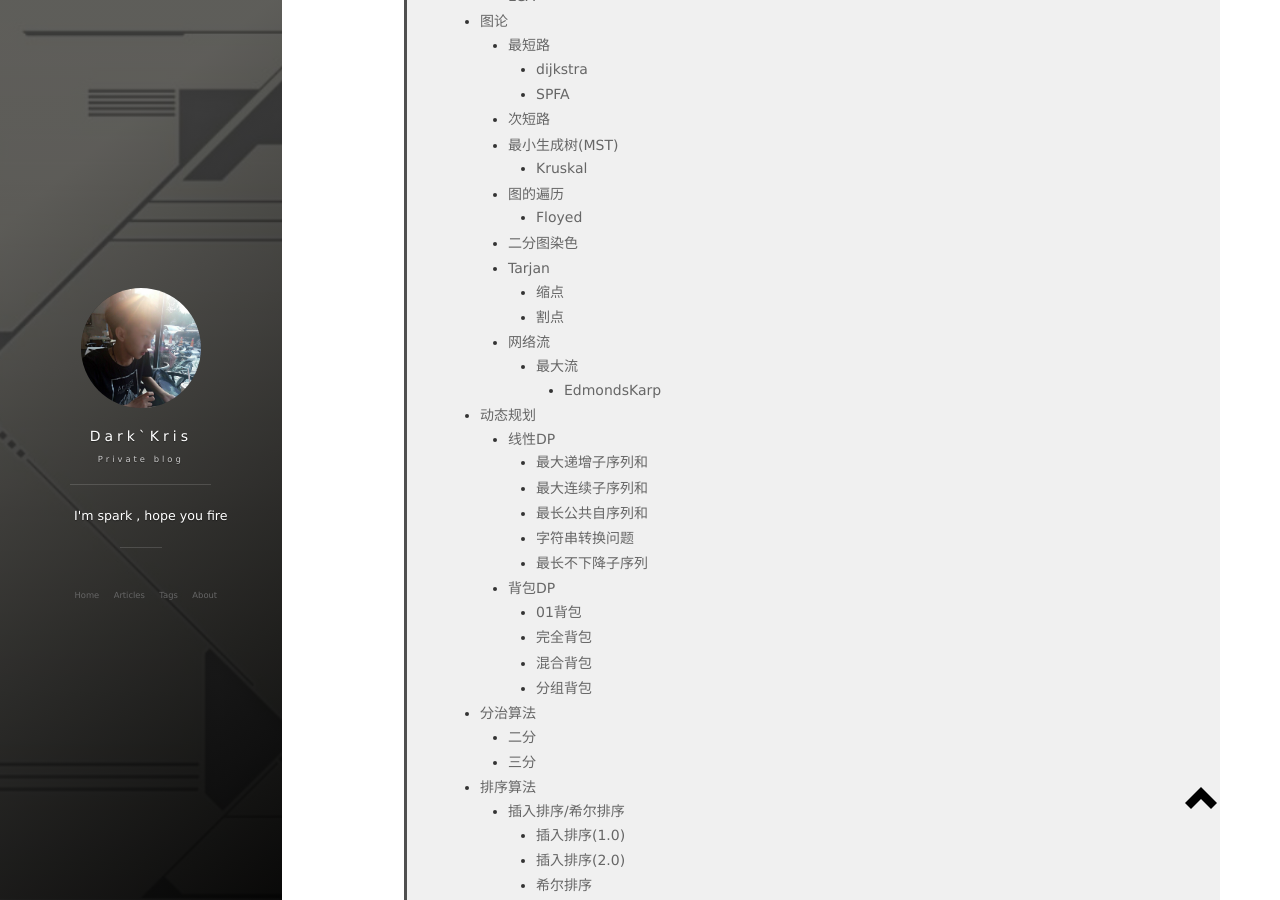
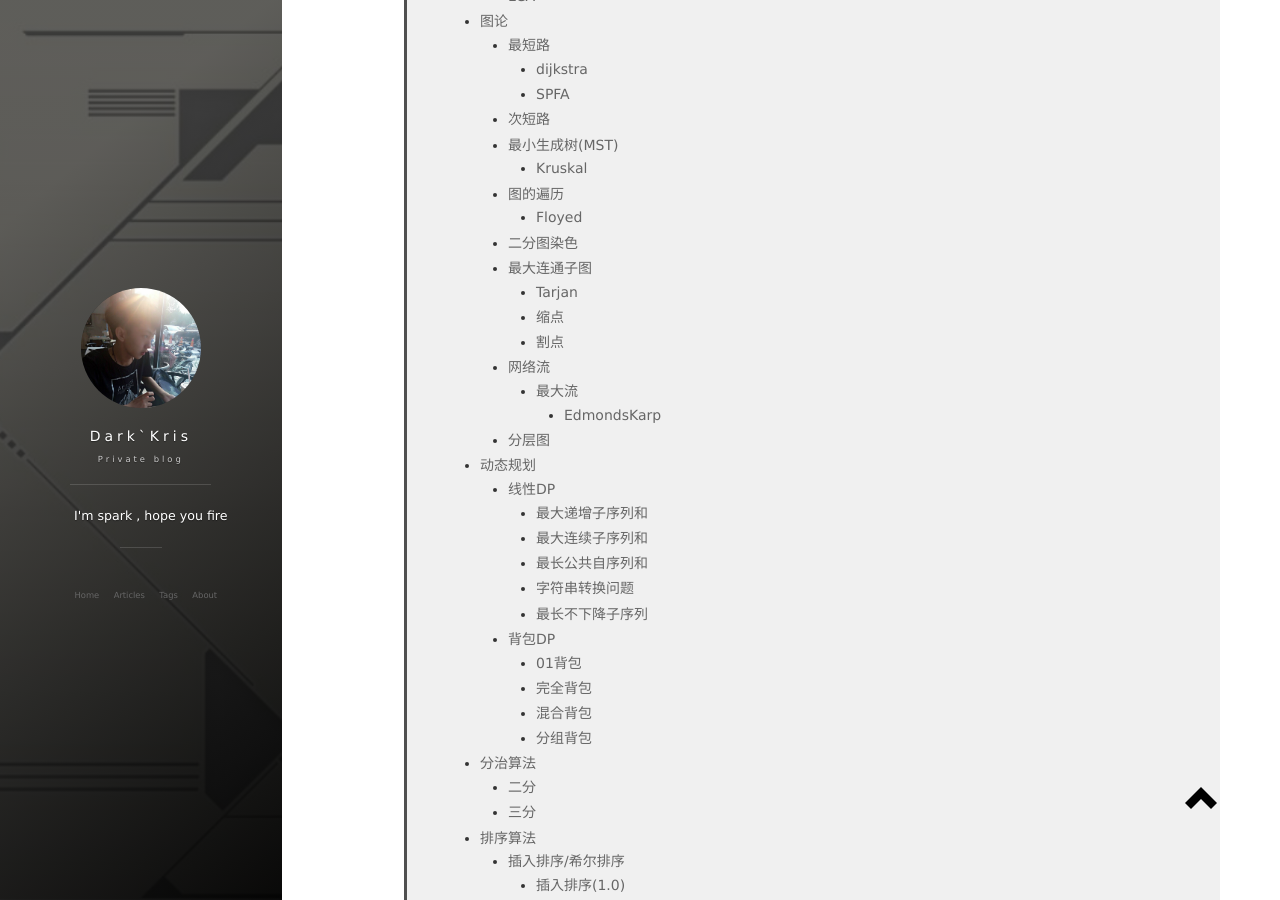
Before and after one commit to DeAntiWang/deantiwang.github.io, a Jekyll site: the page built from _posts/2018-03-31-C++算法及数据结构模板.md, in a window 1280 px wide and 900 px high, scrolled down 2258 px. Built offline with Jekyll 4.4.1, drawn with Linux system fonts in a browser that asks for light colours; nearby versions of some CDN libraries; formulas are drawn with MathJax 3; comment, search, counter and statistics services are not loaded.

Commit message:
更新目录

```diff
--- a/_posts/2018-03-31-C++算法及数据结构模板.md
+++ b/_posts/2018-03-31-C++算法及数据结构模板.md
@@ -100,12 +100,14 @@ tag: 算法及数据结构
 > 		* [图的遍历](#图的遍历)
 > 			* [Floyed](#floyed)
 > 		* [二分图染色](#二分图染色)
-> 		* [Tarjan](#tarjan)
+> 		* [最大连通子图](#最大连通子图)
+> 			* [Tarjan](#tarjan)
 > 			* [缩点](#缩点)
 > 			* [割点](#割点)
 > 		* [网络流](#网络流)
 > 			* [最大流](#最大流)
 > 				* [EdmondsKarp](#edmondskarp)
+> 		* [分层图](#分层图)
 > 	* [动态规划](#动态规划)
 > 		* [线性DP](#线性dp)
 > 			* [最大递增子序列和](#最大递增子序列和)
```
